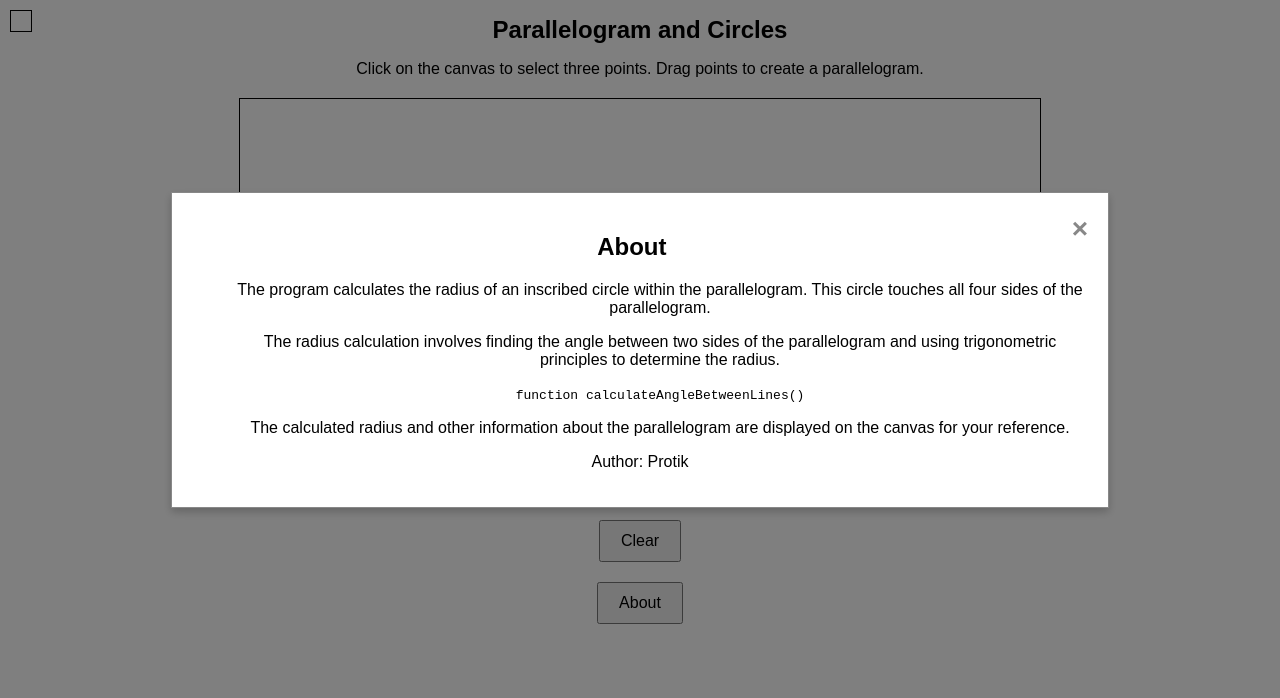
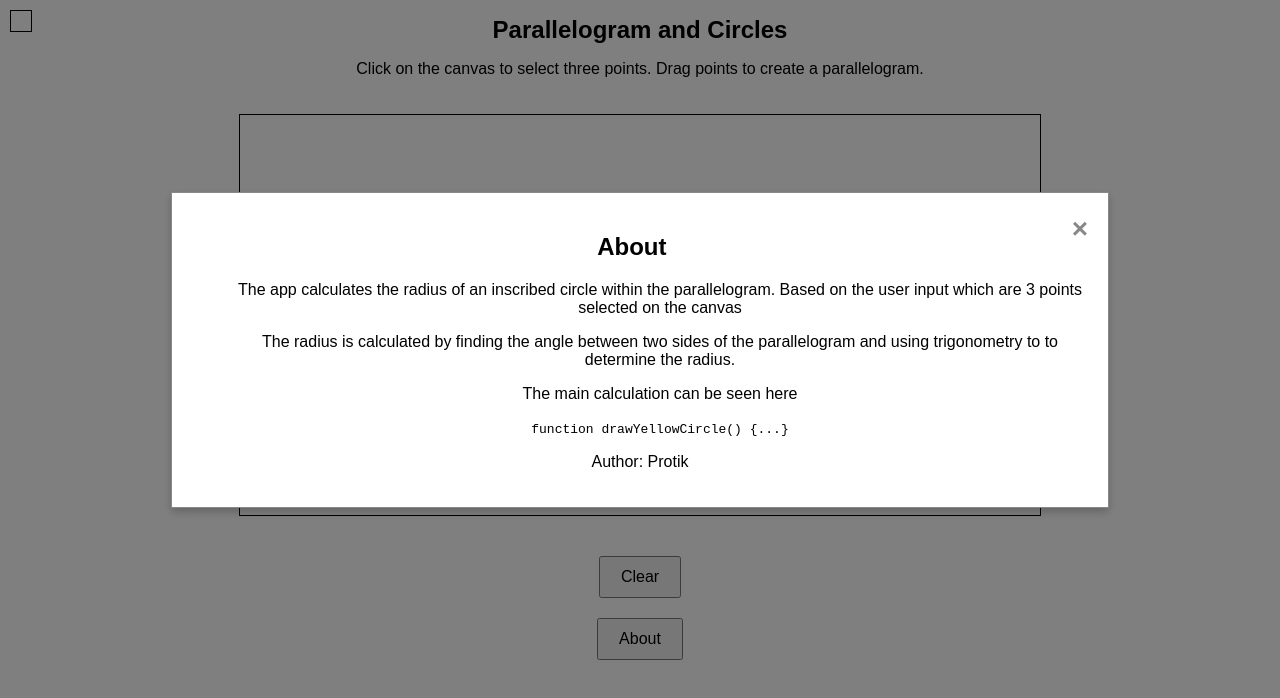
Before and after one commit to protiks/protiks.github.io, a plain HTML site: page index.html in a window 1280 px wide. Both pictures are taken after a click on the button "About". Drawn offline with Linux system fonts and the light colour scheme.

Commit message:
Update index.html

```diff
--- a/index.html
+++ b/index.html
@@ -8,6 +8,15 @@
             margin: 0;
             padding: 0;
             font-family: Arial, sans-serif;
+
+
+        }
+
+        #canvas-container {
+            display: flex;
+            flex-direction: row;
+            align-items: flex-start;
+            justify-content: flex-start;
         }
 
         canvas {
@@ -93,22 +102,23 @@
 <body>
     <h1>Parallelogram and Circles</h1>
     <p>Click on the canvas to select three points. Drag points to create a parallelogram.</p>
-    <canvas id="myCanvas" width="800" height="400"></canvas>
+    <div id="info"></div>
+    <div id="canvas-container">
+        <canvas id="myCanvas" width="800" height="400"></canvas>
+    </div>
     <button onclick="clearCanvas()">Clear</button>
-    <div id="info"></div>
     <div id="aboutModal" class="modal">
         <div class="modal-content">
             <span class="close" onclick="closeAboutModal()">&times;</span>
             <h2>About</h2>
-
             <ul>
-                <p>The program calculates the radius of an inscribed circle within the parallelogram. This circle
-                    touches all four sides of the parallelogram.</p>
-                <p>The radius calculation involves finding the angle between two sides of the parallelogram and using
-                    trigonometric principles to determine the radius.</p>
-                <code>function calculateAngleBetweenLines()</code>
-                <p>The calculated radius and other information about the parallelogram are displayed on the canvas for
-                    your reference.</p>
+                <p>The app calculates the radius of an inscribed circle within the parallelogram. Based on the user
+                    input which are 3 points selected on the canvas</p>
+                <p>The radius is calculated by finding the angle between two sides of the parallelogram and using
+                    trigonometry to to determine the radius.</p>
+                <p>The main calculation can be seen here</p>
+                <code>   function drawYellowCircle() {...}
+            </code>
             </ul>
 
             <p>Author: Protik</p>
@@ -128,6 +138,9 @@
         const points = [];
         let selectedPoint = null;
         let parallelogramVertices = [];
+        let parallelogram_area = 0
+        let circleRadius = 0
+
 
         canvas.addEventListener("click", handleCanvasClick);
         canvas.addEventListener("mousedown", handleMouseDown);
@@ -136,11 +149,8 @@
 
         function draw() {
 
-
             redrawCanvas();
             drawRedCircles();
-
-
 
             calculateParallelogramVertices();
             drawBlueParallelogram();
@@ -150,14 +160,15 @@
         }
 
         function drawYellowCircle() {
+
             let centerX, centerY
             let base = calculateDistance(points[0], points[2])
             let hypotenuse = calculateDistance(points[0], points[1])
             let angle_degrees = calculateAngleBetweenLines()
             let angle_radians = angle_degrees * (Math.PI / 180)
             let height = hypotenuse * Math.sin(angle_radians)
-            let parallelogram_area = Math.abs(base * height)
-            let circleRadius = Math.sqrt(parallelogram_area / Math.PI);
+            parallelogram_area = Math.abs(base * height)
+            circleRadius = Math.sqrt(parallelogram_area / Math.PI);
 
             if (parallelogramVertices.length === 4) {
                 centerX = (parallelogramVertices[0].x + parallelogramVertices[1].x + parallelogramVertices[2].x + parallelogramVertices[3].x) / 4;
@@ -166,9 +177,10 @@
 
             context.beginPath();
             context.arc(centerX, centerY, circleRadius, 0, 2 * Math.PI);
-            context.strokeStyle = "yellow";
             context.lineWidth = LINE_WIDTH;
             context.stroke();
+            context.fillStyle = "yellow";
+            context.closePath()
         }
 
         function handleCanvasClick(event) {
@@ -279,6 +291,7 @@
 
         function drawBlueParallelogram() {
             if (parallelogramVertices.length === 4) {
+
                 context.beginPath();
                 // Line A (from vertex 0 to vertex 1)
                 context.moveTo(parallelogramVertices[0].x, parallelogramVertices[0].y);
@@ -310,6 +323,7 @@
                 context.strokeStyle = "blue";
                 context.lineWidth = LINE_WIDTH;
                 context.stroke();
+
             }
         }
 
@@ -317,32 +331,31 @@
             return Math.sqrt(Math.pow(point2.x - point1.x, 2) + Math.pow(point2.y - point1.y, 2));
         }
 
-        // Clear the canvas and reset points
+        // Reset points
         function clearCanvas() {
             points.length = 0;
             parallelogramVertices.length = 0;
         }
 
         function displayInfo() {
-            // Clear previous content
             infoDiv.innerHTML = "";
-            console.log('here')
 
-            // Display selected points
+
             infoDiv.innerHTML += "Selected Points:<br>";
             for (let i = 0; i < points.length; i++) {
                 infoDiv.innerHTML += `Point ${i + 1}: (${points[i].x.toFixed(2)}, ${points[i].y.toFixed(2)})<br>`;
             }
 
-            // Display parallelogram area and circle radius (if applicable)
             if (parallelogramVertices.length === 4) {
-                const parallelogramArea = calculateParallelogramArea();
+                console.log(parallelogramVertices.length, 'HEREERERE')
+                const parallelogramArea = parallelogram_area
                 infoDiv.innerHTML += `Parallelogram Area: ${parallelogramArea.toFixed(2)} square units<br>`;
 
                 const circleRadius = calculateCircleRadius();
                 infoDiv.innerHTML += `Circle Radius: ${circleRadius.toFixed(2)} units<br>`;
             }
         }
+
         function showAboutModal() {
             const modal = document.getElementById("aboutModal");
             modal.style.display = "block";
@@ -352,9 +365,8 @@
             const modal = document.getElementById("aboutModal");
             modal.style.display = "none";
         }
-        // Call setup and start the animation loop
+        // Starting animation loop
         redrawCanvas()
-        // ANIMATION LOOP AT 60 FRAMES PER SECOND
         setInterval(draw, 1000 / 60);
     </script>
 </body>
```
